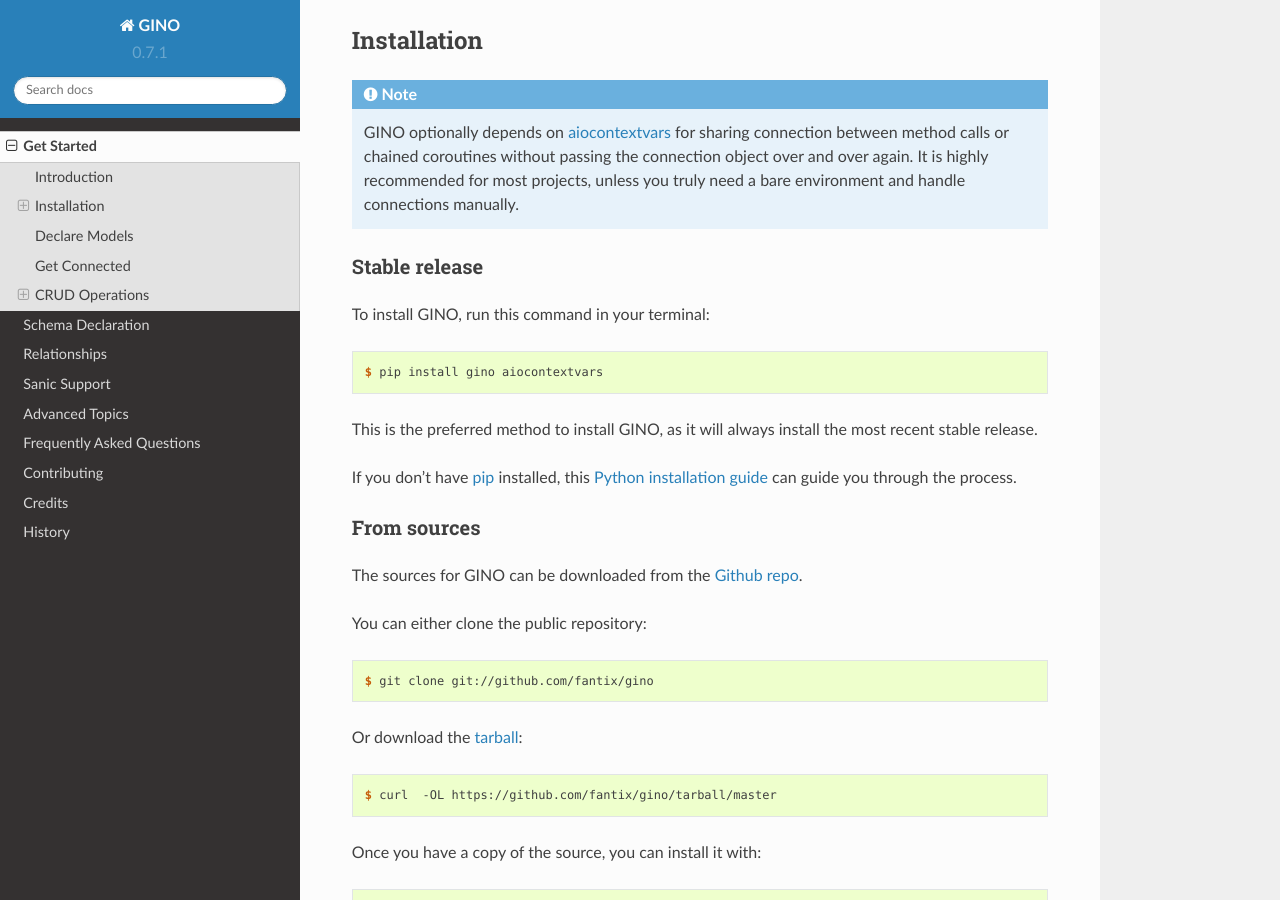
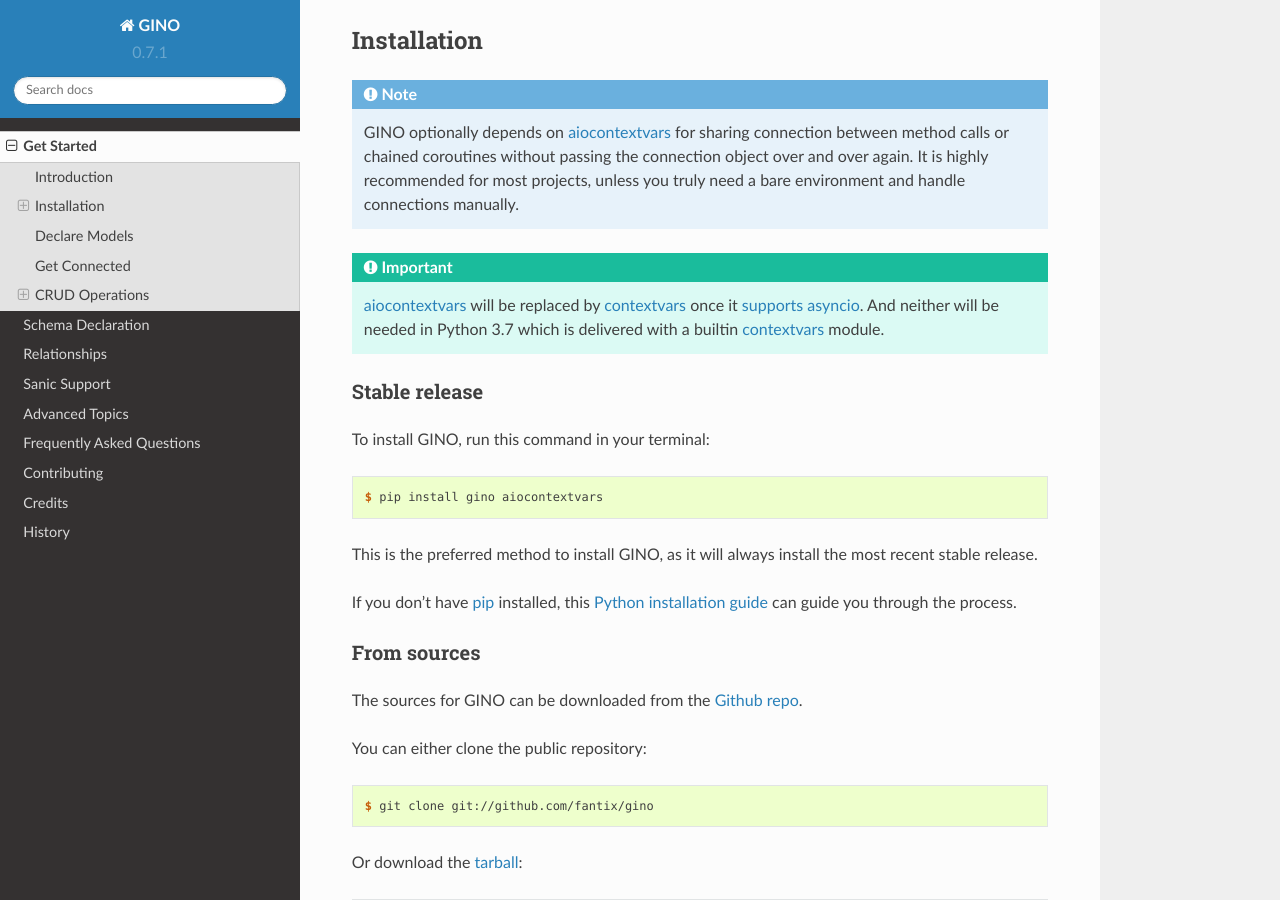
Before and after one commit to python-gino/gino, a Sphinx documentation site: the page built from docs/tutorial.rst, in a window 1280 px wide and 900 px high, scrolled down 576 px. Built offline with Sphinx 7.4.7 and the Read the Docs theme 2.0.0, drawn with Linux system fonts in a browser that asks for light colours; pages that are not in the unit, such as notebooks, are missing from menus.

Commit message:
Added notes for Python 3.7

```diff
--- a/docs/tutorial.rst
+++ b/docs/tutorial.rst
@@ -33,6 +33,14 @@
     method calls or chained coroutines without passing the connection object
     over and over again. It is highly recommended for most projects, unless you
     truly need a bare environment and handle connections manually.
+
+.. important::
+
+    aiocontextvars_ will be replaced by `contextvars
+    <https://github.com/MagicStack/contextvars>`_ once it `supports asyncio
+    <https://github.com/MagicStack/contextvars/issues/2>`_. And neither will be
+    needed in Python 3.7 which is delivered with a builtin `contextvars
+    <https://docs.python.org/3.7/library/contextvars.html>`_ module.
 
 .. _aiocontextvars: https://github.com/fantix/aiocontextvars
 
```
Also changed, not shown: README.rst (+22 -0 lines).
